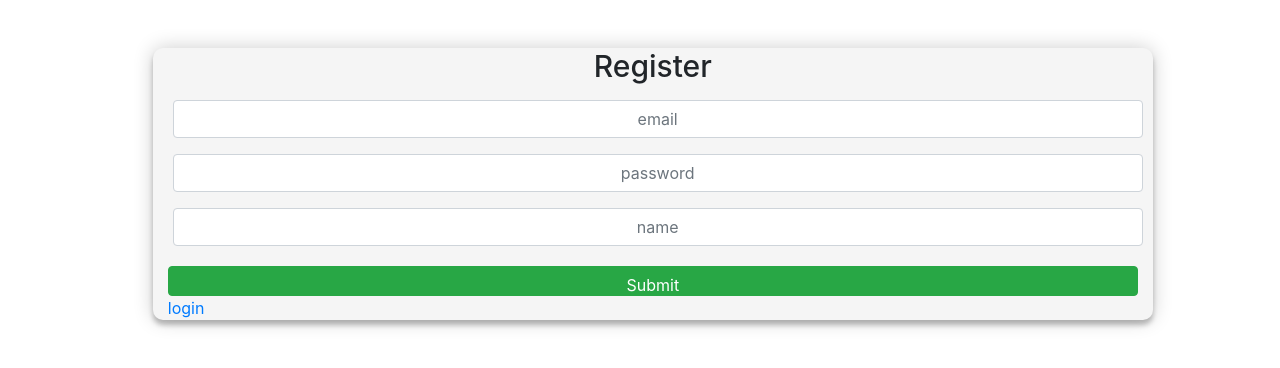
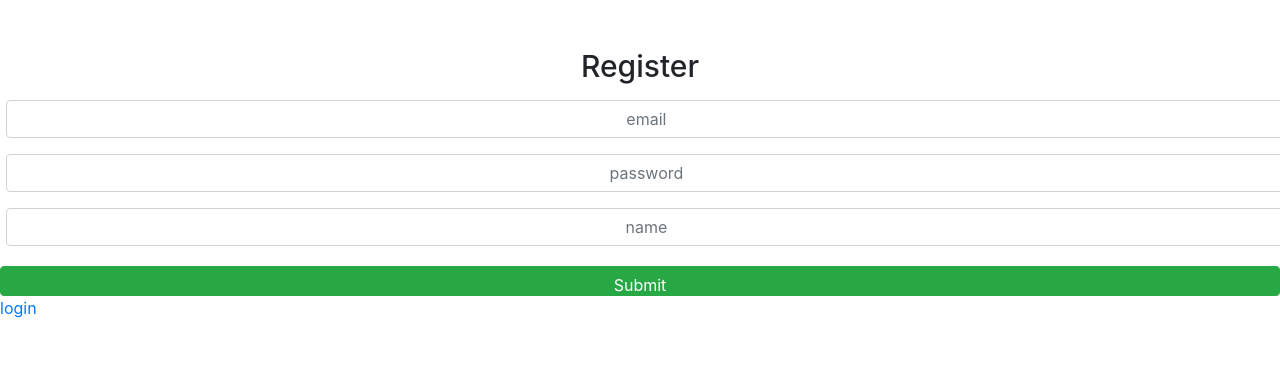
Before and after one commit to joseDelator/tires-fron-end, a React (Create React App) app: page /register in a window 1280 px wide. Shown: the top 368 px of the page. Built offline with nearby package versions, Linux system fonts and the light colour scheme; no server answers.

Commit message:
add colors and issue

```diff
--- a/src/App.css
+++ b/src/App.css
@@ -5,7 +5,7 @@
   margin: 0;
   color: green;
   text-transform: capitalize;
-  font-family: 'Courier New', Courier, monospace;
+  font-family: 'Anton', sans-serif;
 }
 
 input{
@@ -27,8 +27,9 @@ input:focus{
 }
 button{
   width: 100%;
-  background-color: lightslategray;
+  background-color: green;
   border: 0px solid;
+  padding: 0;
   box-sizing: border-box;
   margin-top: 20px;
   max-height: 30px;
@@ -51,8 +52,10 @@ button{
 }
 .container{
   margin-left: 1%;
-  background-color:whitesmoke;
-  width: 98%;
+  background-color: grey;
+  width: 98% ;
+  max-width: 1000px;
+  color: aliceblue;
   border-radius: 10px;
   text-align: left;
   justify-content: center;
@@ -63,7 +66,18 @@ button{
   padding-left: 1%;
   align-self: left;
   margin: 0;
+  font-style: italic;
 }
+.logout{
+  margin: none;
+
+  height: 12000px;
+  margin-top: 0;
+  background-color: red;
+  color: white;
+  top:0;
+}
+
 
 @media(min-width: 1000px){
 
@@ -74,6 +88,7 @@ button{
   }
   .table{
     width: 1000px;
+    min-width: none;
     left: calc(50% - 500px);
     position: relative;
     border-radius: 20px;
--- a/src/App.js
+++ b/src/App.js
@@ -47,7 +47,7 @@ function App() {
   return (
     <Fragment>
       <Router>
-        <div className="container">
+        <div className="app">
           <Switch>
             <Route
               exact
--- a/src/routes/dash.js
+++ b/src/routes/dash.js
@@ -42,7 +42,7 @@ const Dash = ({ setAuth }) => {
     return (
       <div className="App">
         <Router>
-        <button onClick={e => logout(e)} className="btn btn-primary">
+        <button onClick={e => logout(e)} className="logout">
         Logout
       </button>
           <Switch>
```
